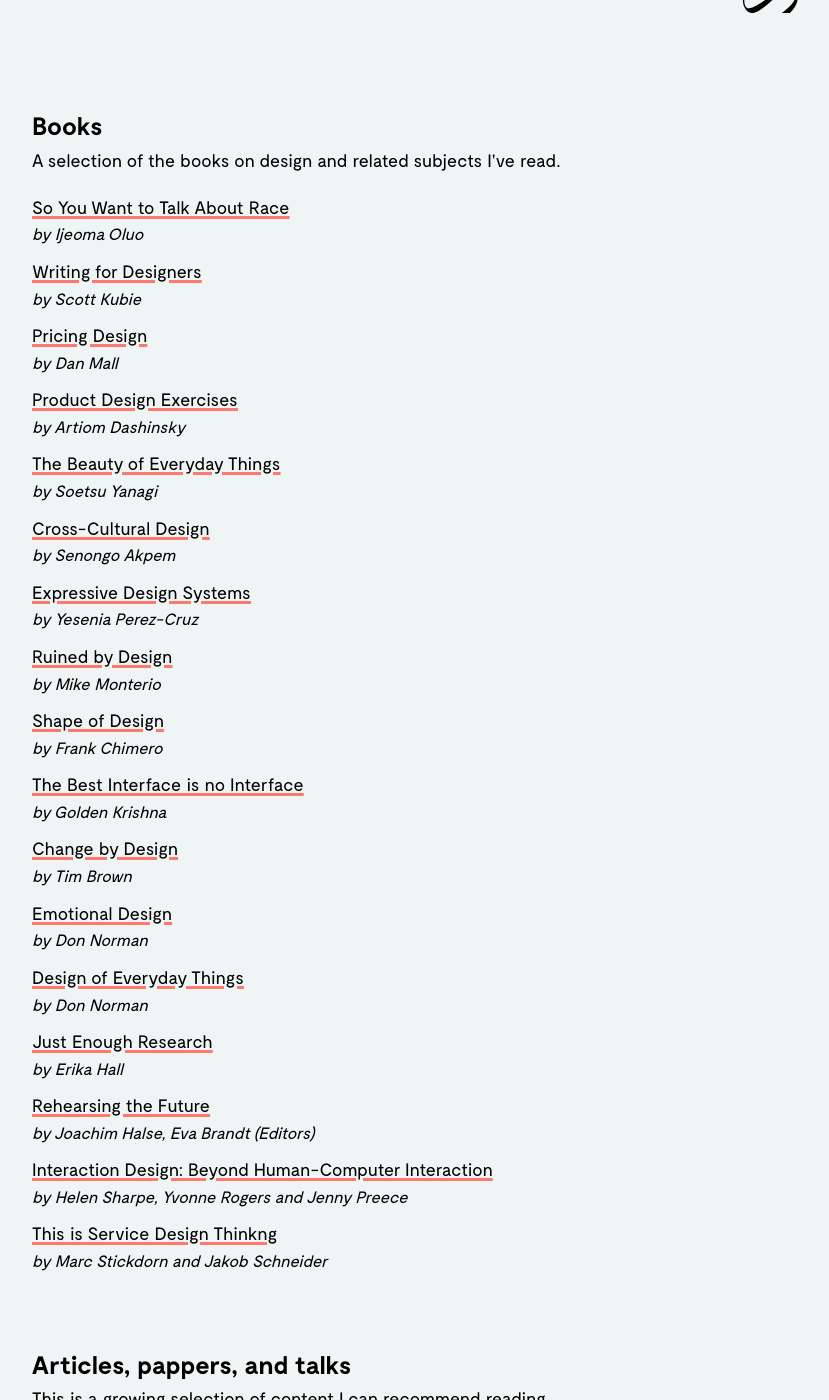
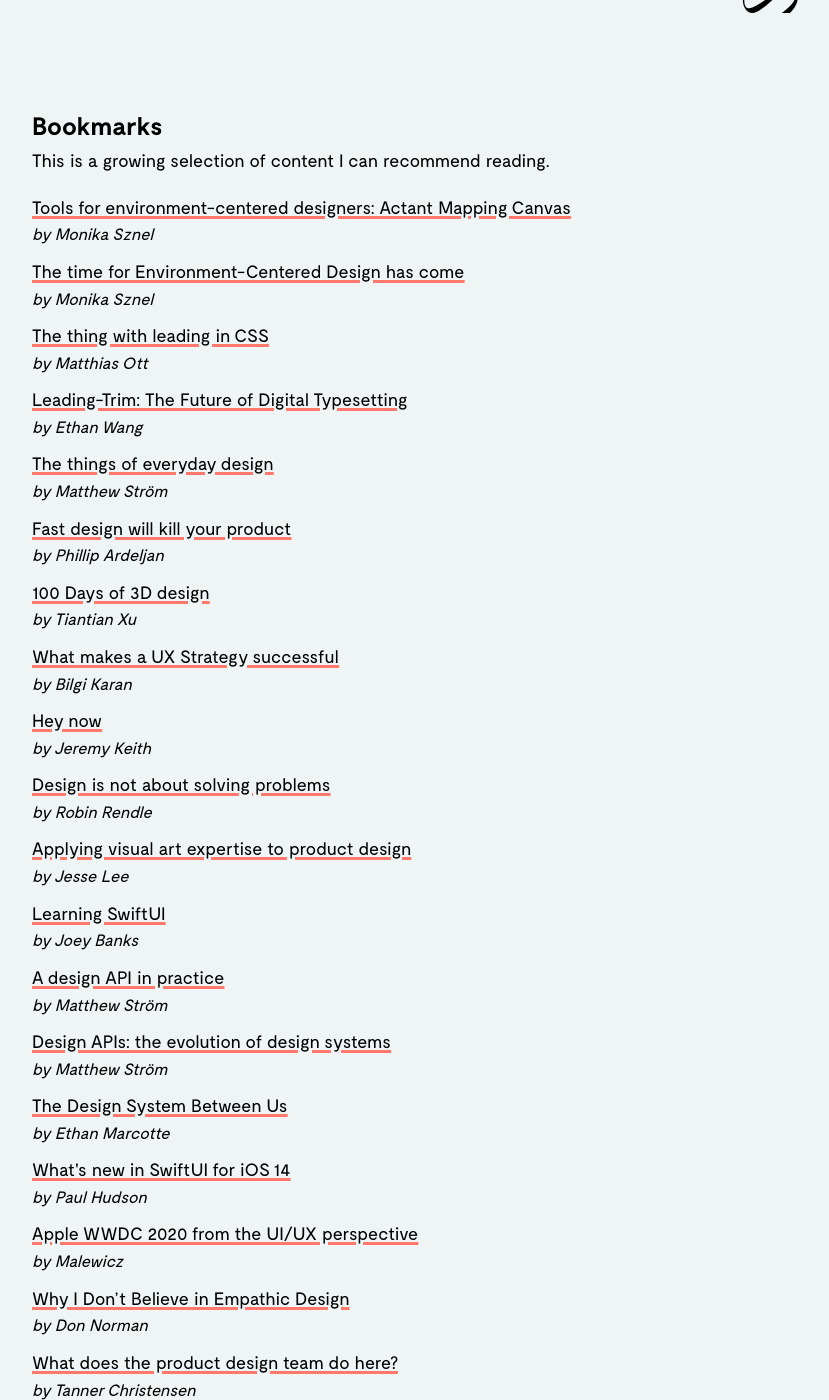
Before and after one commit to jacoblindstrm/jacoblindstrm.github.io, a Jekyll site: the page built from _posts/2020-04-01-what-im-reading.html, in a window 1280 px wide and 1400 px high, scrolled down 482 px. Shown: the whole window, without its empty margins (32-861 px from the left). Built offline with Jekyll 4.4.1, drawn with Linux system fonts in a browser that asks for light colours; comment, search, counter and statistics services are not loaded; some of the changed text lies outside the part shown.

Commit message:
Update 2020-04-01-what-im-reading.html

```diff
--- a/_posts/2020-04-01-what-im-reading.html
+++ b/_posts/2020-04-01-what-im-reading.html
@@ -7,18 +7,7 @@
 ---
 <h1>What I'm reading.</h1>
 
-<h2>Books</h2>
-<p>A selection of the books on design and related subjects I've read.</p>
-
-<ul>
-{% for book in site.data.books %}
-    <li>
-        <a href="{{ book.url }}" title="">{{ book.title }}</a> <em> by {{ book.author }}</em>
-    </li>
-{% endfor %}
-</ul>
-
-<h2>Articles, pappers, and talks</h2>
+<h2>Bookmarks</h2>
 <p>This is a growing selection of content I can recommend reading.</p>
 
 <ul>
@@ -29,27 +18,13 @@
 {% endfor %}
 </ul>
 
-<!---
+<h2>Books</h2>
+<p>A selection of books on design and related subjects I've read and appreciate.</p>
 
-- Nothing to see here
-- “The stories we tell and the stories other tell us shape our work, our beliefs, and that’s what shapes us, as designers and people.”
-
-- An interview with Facebook product designer Debashish Paul
-- A Framework for Making Better Product Decisions
-- How to write case studies for your online portfolio
-
-- 📺 Complexity & Experience in Design
-
-- A Modern Typographic Scale
-- 5 online graphic design exercises to boost your skills
-- Smoother & sharper shadows with layered box-shadows
-- The best tips for giving formal feedback
-
-
-
-- Insanely fast redesign exercises
-- A checklist to improve your product UI
-- The Art of Emotion — Norman’s 3 Levels of Emotional Design
-- Designing teamwork: How our customers helped shape the future of Slack
-
---->
+<ul>
+{% for book in site.data.books %}
+    <li>
+        <a href="{{ book.url }}" title="">{{ book.title }}</a> <em> by {{ book.author }}</em>
+    </li>
+{% endfor %}
+</ul>
```
